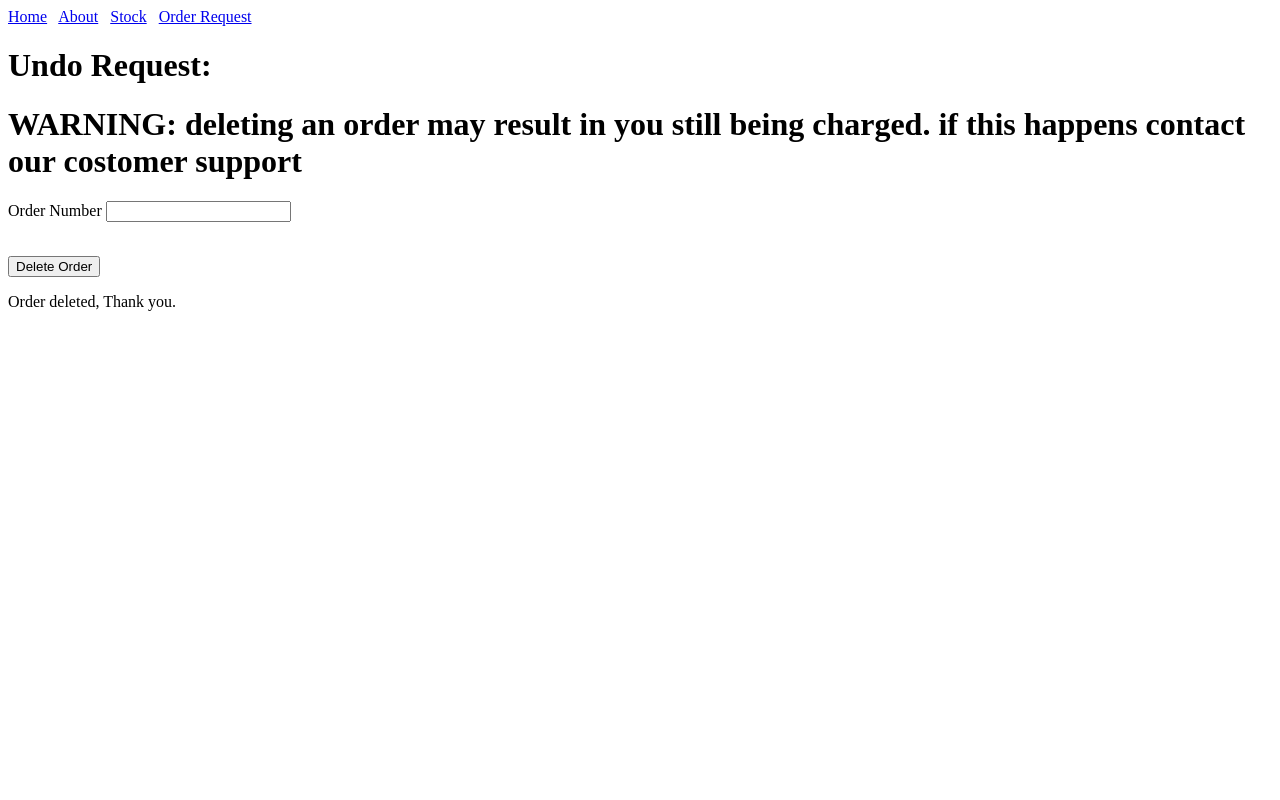
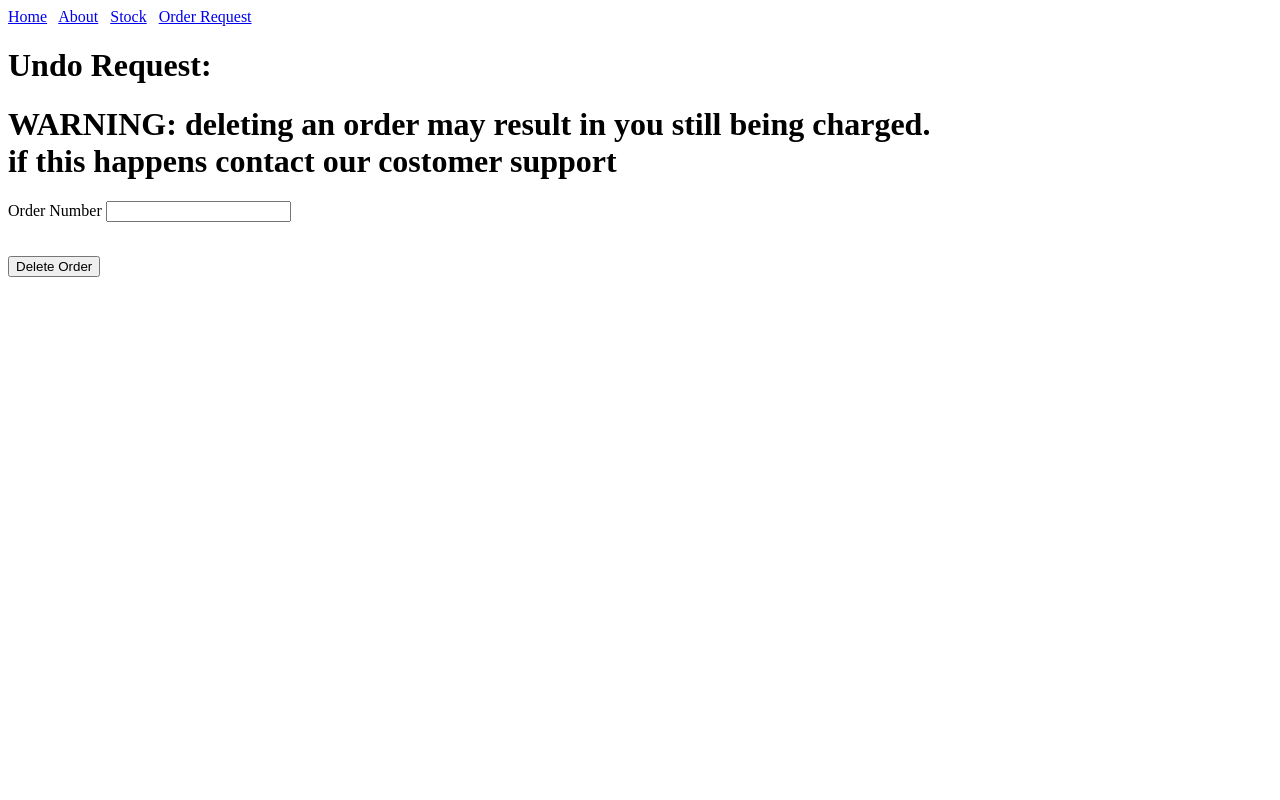
Before and after one commit to callumdunn810/project01, a Flask app: page /order-undo in a window 1280 px wide. Run offline with Flask 2, Linux system fonts and the light colour scheme.

Commit message:
updated application

```diff
--- a/application/routes.py
+++ b/application/routes.py
@@ -74,12 +74,12 @@ def add():
 
 ###################################################### order update #########################################################################
 
-@app.route('/order-update', methods=['GET', 'POST'])
+@app.route('/order-update', methods=['GET', 'POST', 'PUT'])
 def update():
     error = ''
     form = UpdateForm()
 
-    if request.method == 'POST':
+    if request.method == 'PUT':
         brand = Stock(manufacturer="Brand")
         film_name = Stock(model="Film Name")
         exposure = Stock(exposure="Exposure")
@@ -104,8 +104,8 @@ def delete():
     form = DeleteForm()
     if request.method == 'DELETE':
         stock = Stock.query.get(form.product_id.data)
-        db.session.delete(stock)
+        db.session.remove(stock)
         db.session.commit()
-    return render_template('undo.html', form=form) + "Order deleted, Thank you."
+    return render_template('undo.html', form=form)
 
 print('=========end routes ============')
--- a/application/templates/undo.html
+++ b/application/templates/undo.html
@@ -10,7 +10,7 @@
     <head>
         <body>
             <h1>Undo Request:</h1>
-            <h1>WARNING: deleting an order may result in you still being charged. if this happens contact our costomer support</h1>
+            <h1>WARNING: deleting an order may result in you still being charged. <br> if this happens contact our costomer support</h1>
             <div class='form'>
                 <form method='DELETE' action=''>
                     {{ form.hidden_tag() }}
```
